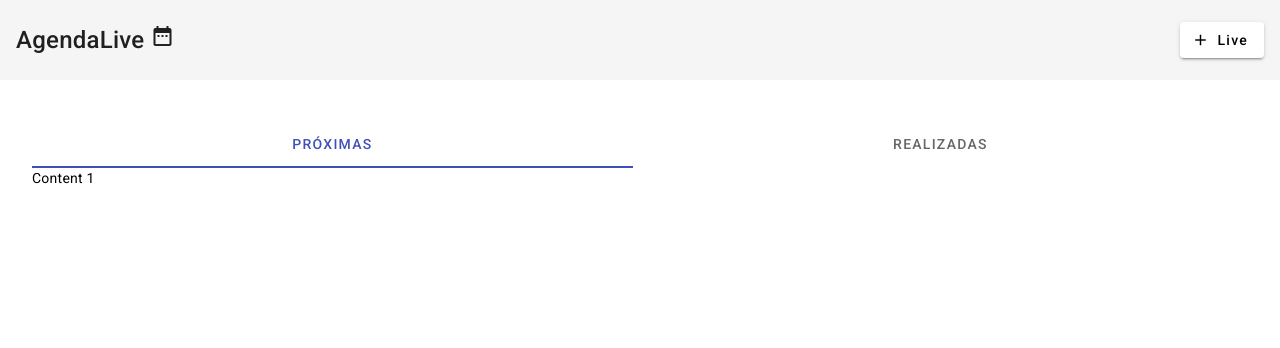
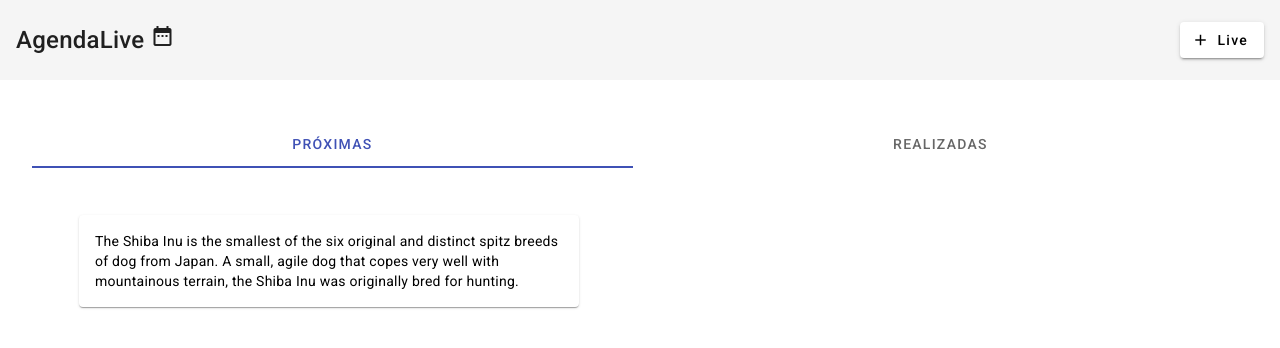
Before and after one commit to gustavoestevesr/agenda-live-angular, an Angular app: page / in a window 1280 px wide. Shown: the top 348 px of the page. Built offline with nearby package versions, Linux system fonts and the light colour scheme.

Commit message:
Construindo o HTML do componente Live List com Cards

```diff
--- a/src/app/app.module.ts
+++ b/src/app/app.module.ts
@@ -1,6 +1,8 @@
 import { NgModule } from '@angular/core';
 import { MatButtonModule } from '@angular/material/button';
+import { MatCardModule } from '@angular/material/card';
 import { MatIconModule } from '@angular/material/icon';
+import { MatTabsModule } from '@angular/material/tabs';
 import { MatToolbarModule } from '@angular/material/toolbar';
 import { BrowserModule } from '@angular/platform-browser';
 import { BrowserAnimationsModule } from '@angular/platform-browser/animations';
@@ -9,7 +11,6 @@ import { AppRoutingModule } from './app-routing.module';
 import { AppComponent } from './app.component';
 import { HomeComponent } from './views/home/home.component';
 import { LiveListComponent } from './views/home/live-list/live-list.component';
-import {MatTabsModule} from '@angular/material/tabs';
 
 @NgModule({
   declarations: [
@@ -24,7 +25,8 @@ import {MatTabsModule} from '@angular/material/tabs';
     MatToolbarModule,
     MatIconModule,
     MatButtonModule,
-    MatTabsModule
+    MatTabsModule,
+    MatCardModule
   ],
   providers: [],
   bootstrap: [AppComponent]
--- a/src/app/views/home/live-list/live-list.component.css
+++ b/src/app/views/home/live-list/live-list.component.css
@@ -0,0 +1,3 @@
+.example-card {
+  max-width: 500px;
+}
--- a/src/app/views/home/live-list/live-list.component.html
+++ b/src/app/views/home/live-list/live-list.component.html
@@ -1,4 +1,22 @@
 <mat-tab-group style="padding-top: 40px; padding-left: 2rem; padding-right: 2rem;">
-  <mat-tab label="PRÓXIMAS"> Content 1 </mat-tab>
+  <mat-tab label="PRÓXIMAS">
+    <div class="row" style="display: flex; justify-content: start; padding: 2rem;">
+      <div style="margin: 15px;">
+        <mat-card class="example-card">
+          <mat-card-header>
+
+          </mat-card-header>
+          <mat-card-content>
+            <p>
+              The Shiba Inu is the smallest of the six original and distinct spitz breeds of dog from Japan.
+              A small, agile dog that copes very well with mountainous terrain, the Shiba Inu was originally
+              bred for hunting.
+            </p>
+          </mat-card-content>
+        </mat-card>
+      </div>
+    </div>
+  </mat-tab>
+
   <mat-tab label="REALIZADAS"> Content 2 </mat-tab>
 </mat-tab-group>
```
